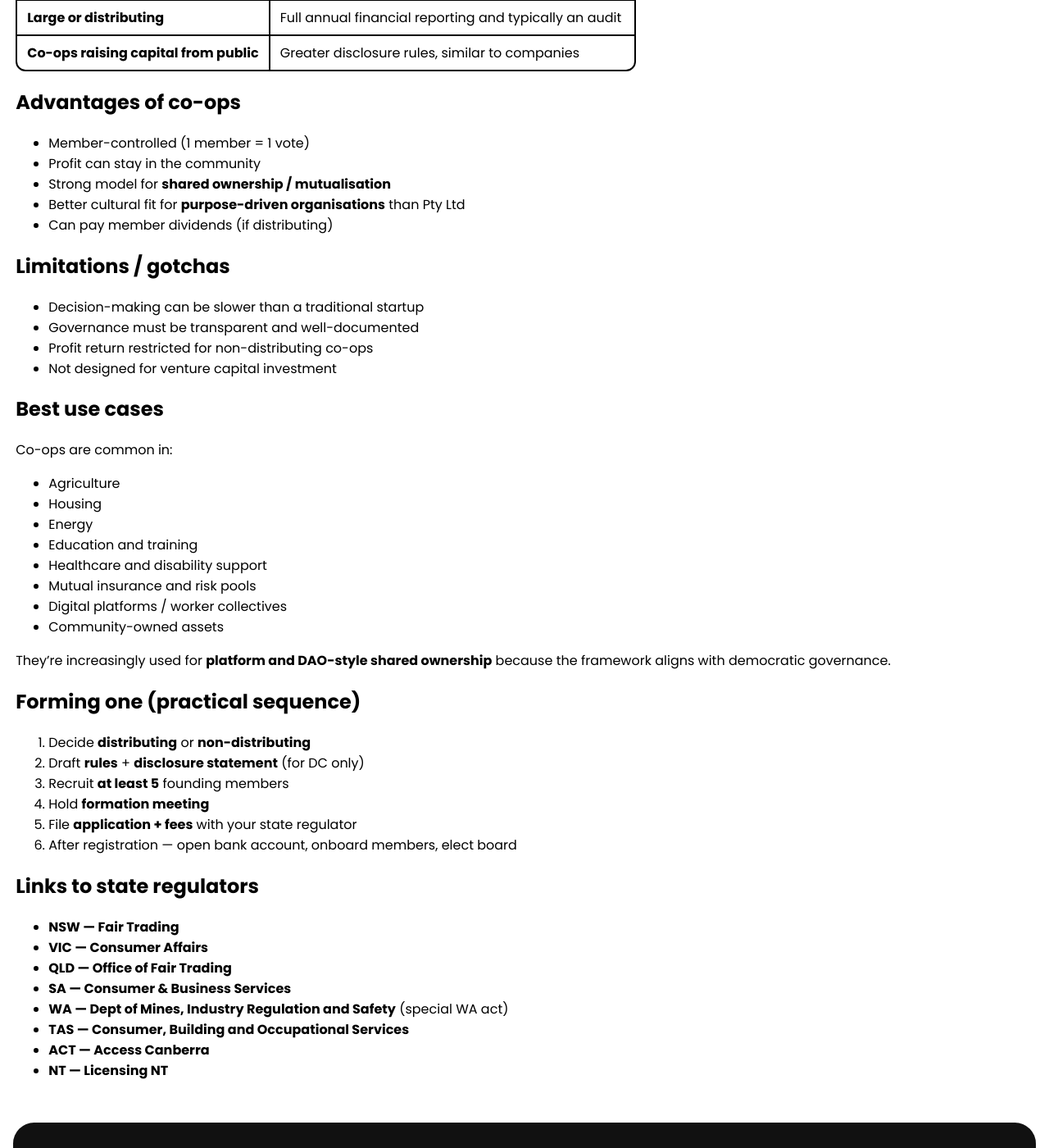
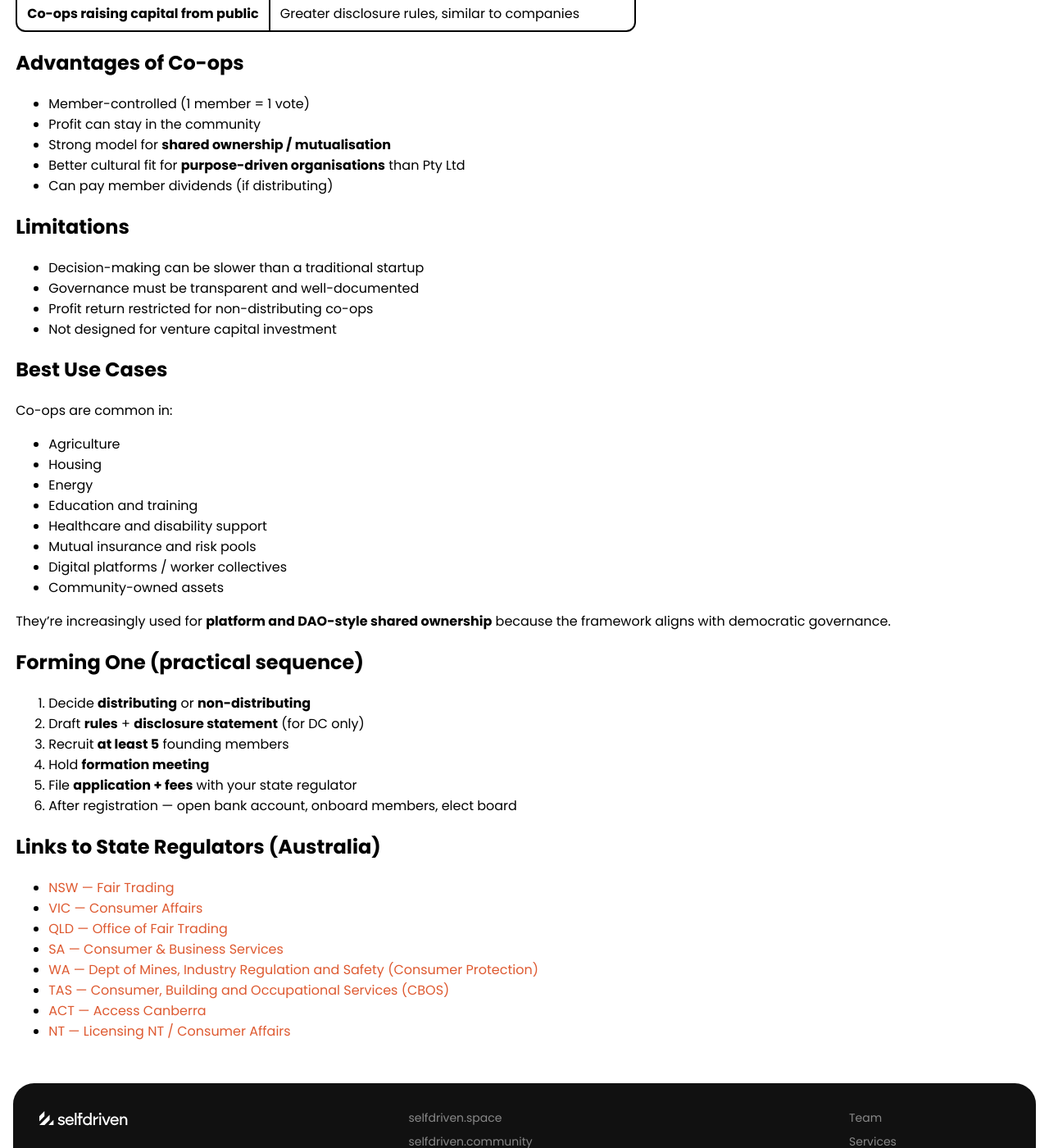
Before and after one commit to selfdriven-foundation/selfdriven-coop, a Jekyll site: the page built from docs/pages/resources-cooperatives-registration-state-gov-australia.md, in a window 1280 px wide and 1400 px high, scrolled down 2180 px. Shown: the whole window at 82% size. Built offline with Jekyll 4.4.1, drawn with Linux system fonts in a browser that asks for light colours; some of the changed text lies outside the part shown.

Commit message:
Update resources-cooperatives-registration-state-gov-australia.md

```diff
--- a/docs/pages/resources-cooperatives-registration-state-gov-australia.md
+++ b/docs/pages/resources-cooperatives-registration-state-gov-australia.md
@@ -18,7 +18,7 @@ There are **two main types**:
 | **Distributing co-op (DC)** | Can return profits to members (dividends, rebates, patronage payments). |
 | **Non-distributing co-op (NDC)** | Profits must be reinvested back into the co-op’s purpose (often used for community, education, social enterprise). |
 
-## Who regulates co-ops?
+## Who Regulates Co-ops?
 Co-ops operate under the **Co-operatives National Law (CNL)** in most states and territories.
 
 **Jurisdictions using CNL:**
@@ -69,7 +69,7 @@ Must follow the CNL template or equivalent. Rules cover:
 ### 6. Naming
 Must include **“Co-operative” or “Co-op”** in the legal name.
 
-## Financial + reporting
+## Financial & Reporting
 Reporting obligations depend on the size and type of the co-op:
 
 | Scale | Reporting expectation |
@@ -78,20 +78,20 @@ Reporting obligations depend on the size and type of the co-op:
 | **Large or distributing** | Full annual financial reporting and typically an audit |
 | **Co-ops raising capital from public** | Greater disclosure rules, similar to companies |
 
-## Advantages of co-ops
+## Advantages of Co-ops
 - Member-controlled (1 member = 1 vote)
 - Profit can stay in the community
 - Strong model for **shared ownership / mutualisation**
 - Better cultural fit for **purpose-driven organisations** than Pty Ltd
 - Can pay member dividends (if distributing)
 
-## Limitations / gotchas
+## Limitations
 - Decision-making can be slower than a traditional startup
 - Governance must be transparent and well-documented
 - Profit return restricted for non-distributing co-ops
 - Not designed for venture capital investment
 
-## Best use cases
+## Best Use Cases
 Co-ops are common in:
 - Agriculture
 - Housing
@@ -104,7 +104,7 @@ Co-ops are common in:
 
 They’re increasingly used for **platform and DAO-style shared ownership** because the framework aligns with democratic governance.
 
-## Forming one (practical sequence)
+## Forming One (practical sequence)
 1. Decide **distributing** or **non-distributing**
 2. Draft **rules** + **disclosure statement** (for DC only)
 3. Recruit **at least 5** founding members
@@ -112,12 +112,13 @@ They’re increasingly used for **platform and DAO-style shared ownership** beca
 5. File **application + fees** with your state regulator
 6. After registration — open bank account, onboard members, elect board
 
-## Links to state regulators
-- **NSW — Fair Trading**
-- **VIC — Consumer Affairs**
-- **QLD — Office of Fair Trading**
-- **SA — Consumer & Business Services**
-- **WA — Dept of Mines, Industry Regulation and Safety** (special WA act)
-- **TAS — Consumer, Building and Occupational Services**
-- **ACT — Access Canberra**
-- **NT — Licensing NT**
+## Links to State Regulators (Australia)
+
+- [NSW — Fair Trading](https://www.nsw.gov.au/departments-and-agencies/fair-trading)
+- [VIC — Consumer Affairs](https://www.consumer.vic.gov.au/)
+- [QLD — Office of Fair Trading](https://www.qld.gov.au/law/fair-trading)
+- [SA — Consumer & Business Services](https://www.cbs.sa.gov.au/)
+- [WA — Dept of Mines, Industry Regulation and Safety (Consumer Protection)](https://www.commerce.wa.gov.au/consumer-protection)
+- [TAS — Consumer, Building and Occupational Services (CBOS)](https://www.cbos.tas.gov.au/)
+- [ACT — Access Canberra](https://www.accesscanberra.act.gov.au/consumer-rights/fair-trading-and-consumer-rights)
+- [NT — Licensing NT / Consumer Affairs](https://consumeraffairs.nt.gov.au/)
```
Also changed, not shown: other parts of docs/pages/resources-cooperatives-registration-state-gov-australia.md (+2 -2 lines).
